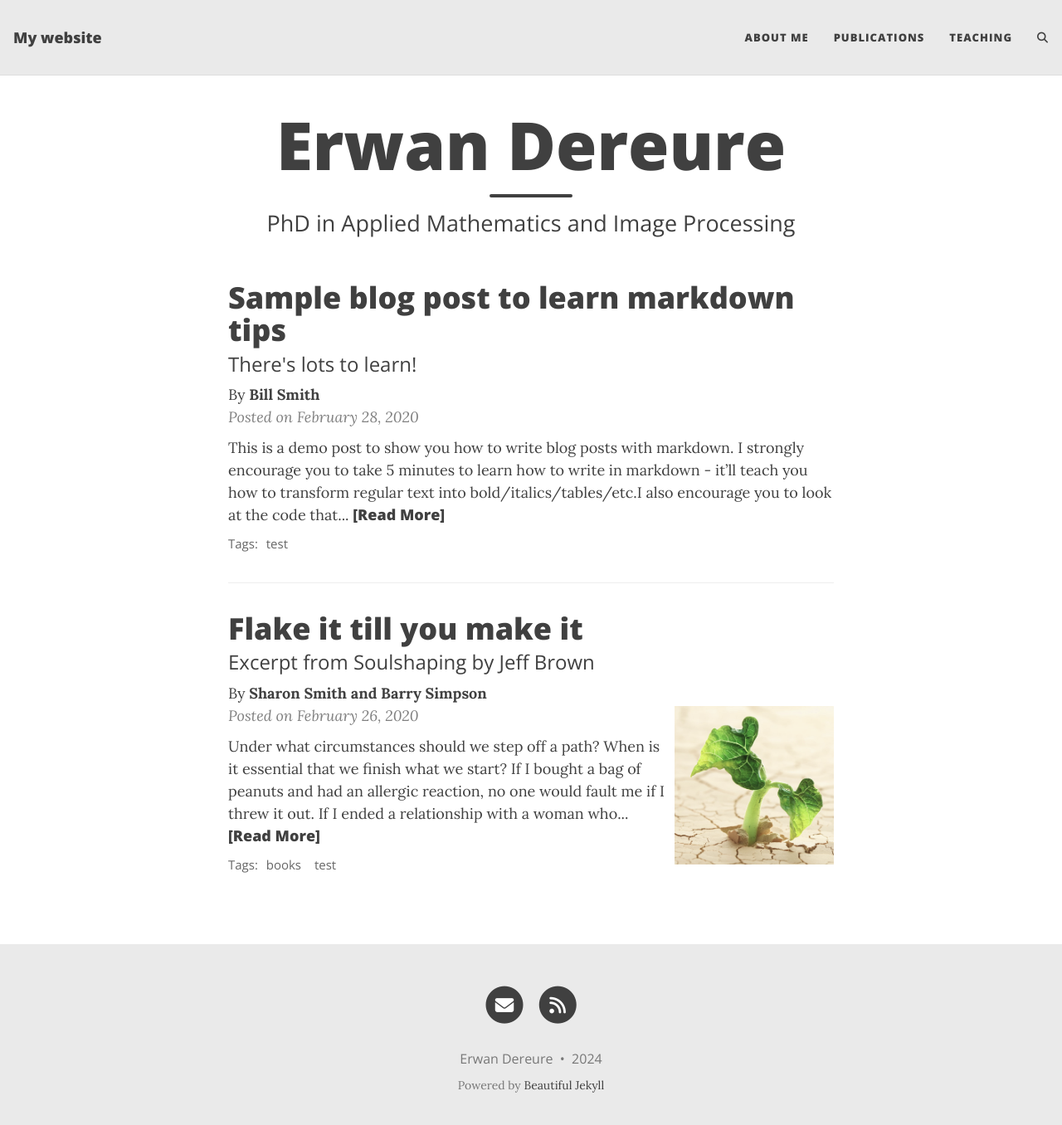
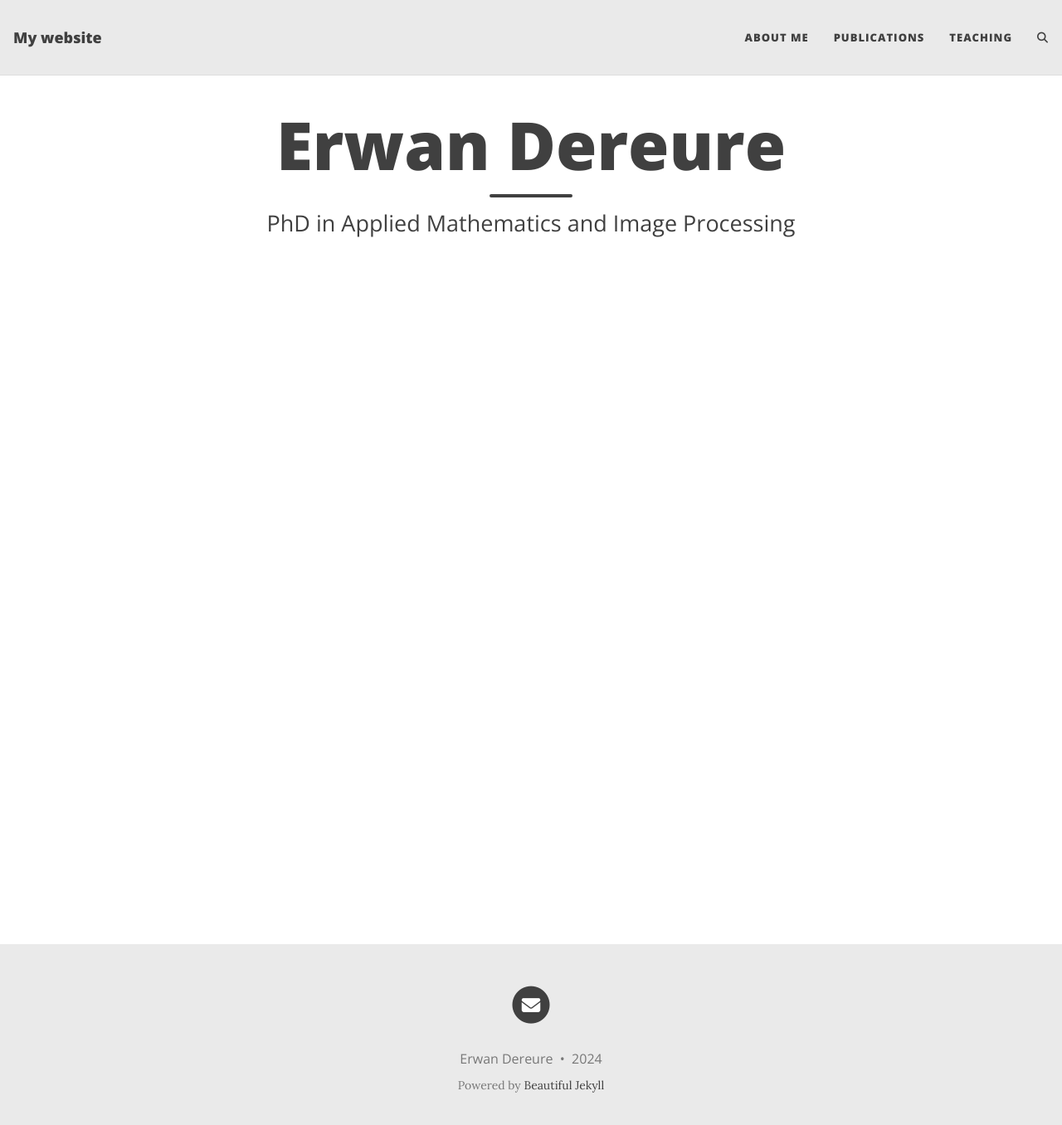
Before and after one commit to DereureErwan/DereureErwan.github.io, a Jekyll site: the page built from index.html, in a window 1280 px wide and 1369 px high. Shown: the top 1356 px of the window at 83% size. Built offline with Jekyll 4.4.1, drawn with Linux system fonts in a browser that asks for light colours; the list of posts is cut into pages by our own code; comment, search, counter and statistics services are not loaded.

Commit message:
removing blog posts

````diff
--- a/_config.yml
+++ b/_config.yml
@@ -53,7 +53,7 @@
 # Uncomment the links you want to show and add your information to each one.
 social-network-links:
   email: "erwan.dereure@gmail.com"
-  rss: true  # remove this line if you don't want to show an RSS link at the bottom
+  # rss: true  # remove this line if you don't want to show an RSS link at the bottom
   # facebook: deanattali
   # github: daattali
   # twitter: daattali
--- a/_posts/2020-02-26-flake-it-till-you-make-it.md
+++ /dev/null
@@ -1,18 +0,0 @@
----
-layout: post
-title: Flake it till you make it
-subtitle: Excerpt from Soulshaping by Jeff Brown
-cover-img: /assets/img/path.jpg
-thumbnail-img: /assets/img/thumb.png
-share-img: /assets/img/path.jpg
-tags: [books, test]
-author: Sharon Smith and Barry Simpson
----
-
-Under what circumstances should we step off a path? When is it essential that we finish what we start? If I bought a bag of peanuts and had an allergic reaction, no one would fault me if I threw it out. If I ended a relationship with a woman who hit me, no one would say that I had a commitment problem. But if I walk away from a seemingly secure route because my soul has other ideas, I am a flake?
-
-The truth is that no one else can definitively know the path we are here to walk. It’s tempting to listen—many of us long for the omnipotent other—but unless they are genuine psychic intuitives, they can’t know. All others can know is their own truth, and if they’ve actually done the work to excavate it, they will have the good sense to know that they cannot genuinely know anyone else’s. Only soul knows the path it is here to walk. Since you are the only one living in your temple, only you can know its scriptures and interpretive structure.
-
-At the heart of the struggle are two very different ideas of success—survival-driven and soul-driven. For survivalists, success is security, pragmatism, power over others. Success is the absence of material suffering, the nourishing of the soul be damned. It is an odd and ironic thing that most of the material power in our world often resides in the hands of younger souls. Still working in the egoic and material realms, they love the sensations of power and focus most of their energy on accumulation. Older souls tend not to be as materially driven. They have already played the worldly game in previous lives and they search for more subtle shades of meaning in this one—authentication rather than accumulation. They are often ignored by the culture at large, although they really are the truest warriors.
-
-A soulful notion of success rests on the actualization of our innate image. Success is simply the completion of a soul step, however unsightly it may be. We have finished what we started when the lesson is learned. What a fear-based culture calls a wonderful opportunity may be fruitless and misguided for the soul. Staying in a passionless relationship may satisfy our need for comfort, but it may stifle the soul. Becoming a famous lawyer is only worthwhile if the soul demands it. It is an essential failure if you are called to be a monastic this time around. If you need to explore and abandon ten careers in order to stretch your soul toward its innate image, then so be it. Flake it till you make it.
--- a/_posts/2020-02-28-sample-markdown.md
+++ /dev/null
@@ -1,95 +0,0 @@
----
-layout: post
-title: Sample blog post to learn markdown tips
-subtitle: There's lots to learn!
-gh-repo: daattali/beautiful-jekyll
-gh-badge: [star, fork, follow]
-tags: [test]
-comments: true
-mathjax: true
-author: Bill Smith
----
-
-{: .box-success}
-This is a demo post to show you how to write blog posts with markdown.  I strongly encourage you to [take 5 minutes to learn how to write in markdown](https://markdowntutorial.com/) - it'll teach you how to transform regular text into bold/italics/tables/etc.<br/>I also encourage you to look at the [code that created this post](https://raw.githubusercontent.com/daattali/beautiful-jekyll/master/_posts/2020-02-28-sample-markdown.md) to learn some more advanced tips about using markdown in Beautiful Jekyll.
-
-**Here is some bold text**
-
-## Here is a secondary heading
-
-[This is a link to a different site](https://deanattali.com/) and [this is a link to a section inside this page](#local-urls).
-
-Here's a table:
-
-| Number | Next number | Previous number |
-| :------ |:--- | :--- |
-| Five | Six | Four |
-| Ten | Eleven | Nine |
-| Seven | Eight | Six |
-| Two | Three | One |
-
-You can use [MathJax](https://www.mathjax.org/) to write LaTeX expressions. For example:
-When \\(a \ne 0\\), there are two solutions to \\(ax^2 + bx + c = 0\\) and they are $$x = {-b \pm \sqrt{b^2-4ac} \over 2a}.$$
-
-How about a yummy crepe?
-
-![Crepe](https://beautifuljekyll.com/assets/img/crepe.jpg)
-
-It can also be centered!
-
-![Crepe](https://beautifuljekyll.com/assets/img/crepe.jpg){: .mx-auto.d-block :}
-
-Here's a code chunk:
-
-~~~
-var foo = function(x) {
-  return(x + 5);
-}
-foo(3)
-~~~
-
-And here is the same code with syntax highlighting:
-
-```javascript
-var foo = function(x) {
-  return(x + 5);
-}
-foo(3)
-```
-
-And here is the same code yet again but with line numbers:
-
-{% highlight javascript linenos %}
-var foo = function(x) {
-  return(x + 5);
-}
-foo(3)
-{% endhighlight %}
-
-## Boxes
-You can add notification, warning and error boxes like this:
-
-### Notification
-
-{: .box-note}
-**Note:** This is a notification box.
-
-### Warning
-
-{: .box-warning}
-**Warning:** This is a warning box.
-
-### Error
-
-{: .box-error}
-**Error:** This is an error box.
-
-## Local URLs in project sites {#local-urls}
-
-When hosting a *project site* on GitHub Pages (for example, `https://USERNAME.github.io/MyProject`), URLs that begin with `/` and refer to local files may not work correctly due to how the root URL (`/`) is interpreted by GitHub Pages. You can read more about it [in the FAQ](https://beautifuljekyll.com/faq/#links-in-project-page). To demonstrate the issue, the following local image will be broken **if your site is a project site:**
-
-![Crepe](/assets/img/crepe.jpg)
-
-If the above image is broken, then you'll need to follow the instructions [in the FAQ](https://beautifuljekyll.com/faq/#links-in-project-page). Here is proof that it can be fixed:
-
-![Crepe]({{ '/assets/img/crepe.jpg' | relative_url }})
````
